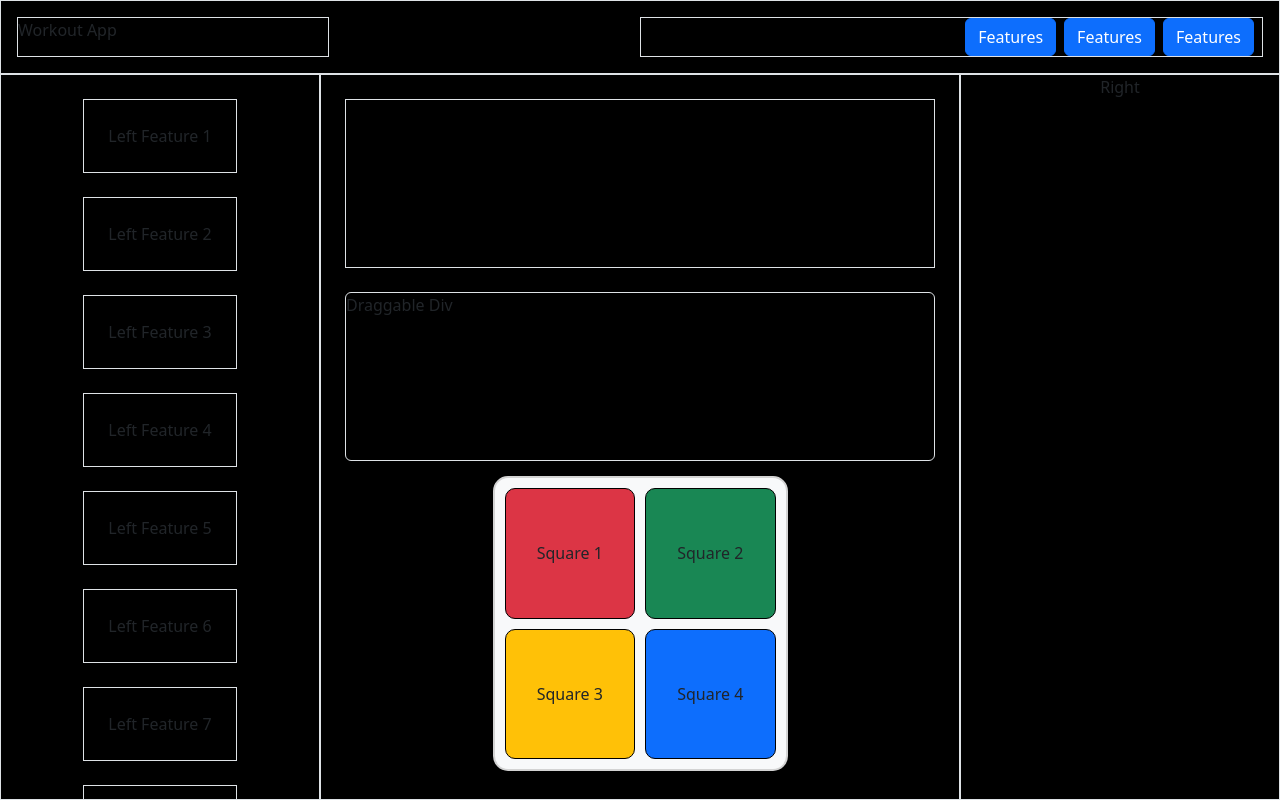
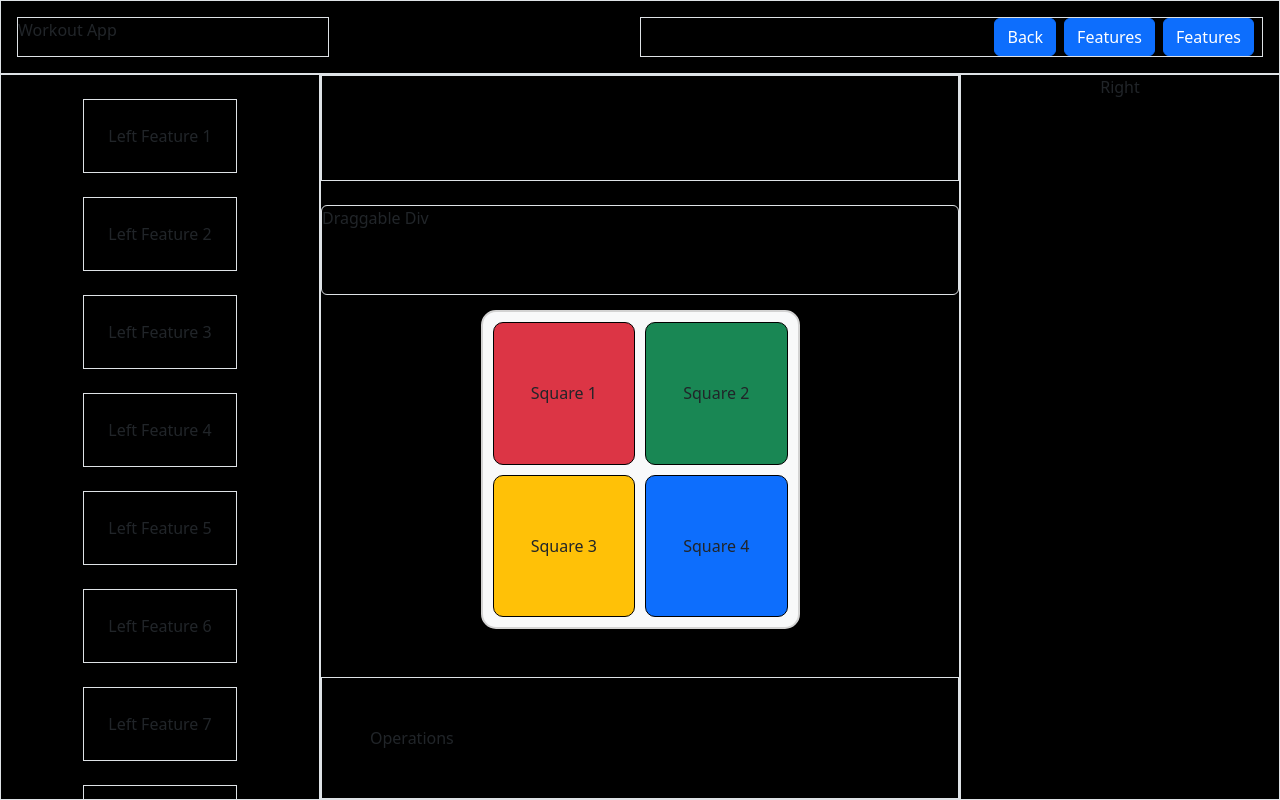
Before and after one commit to Pantaleon-Arkady/React-FrontEnd, a React (Vite) app: page /workout-app in a window 1280 px wide. Built offline with nearby package versions, Linux system fonts and the light colour scheme.

Commit message:
back button and main middle content div subject for fix on scroll ability

```diff
--- a/src/components/WorkoutApp.jsx
+++ b/src/components/WorkoutApp.jsx
@@ -1,4 +1,5 @@
 import { useState } from "react";
+import { Link } from "react-router-dom";
 
 function WorkoutApp() {
     const [dragged, setDragged] = useState(false);
@@ -92,16 +93,18 @@ function WorkoutApp() {
                     Workout App
                 </div>
                 <div className="w-50 border d-flex flex-row justify-content-end">
-                    <button className="btn btn-primary me-2">Features</button>
+                    <Link to="/" className="btn btn-primary me-2">
+                        Back
+                    </Link>
                     <button className="btn btn-primary me-2">Features</button>
                     <button className="btn btn-primary me-2">Features</button>
                 </div>
             </div>
             <div className="w-100 d-flex workout_contents">
-                <div className="w-25 border d-flex flex-column content_divs">
+                <div className="w-25 border content_divs">
                     {leftFeatures}
                 </div>
-                <div className="w-50 border content_divs p-4">
+                <div className="w-50 border content_divs">
                     <div
                         className="h-25 w-100 border p-3"
                         onDragOver={dragOver}
@@ -120,6 +123,10 @@ function WorkoutApp() {
                     <div className="main_square bg-light">
                         {squares}
                     </div>
+
+                    <div className="w-100 border mt-5 p-5">
+                        Operations
+                    </div>
                 </div>
                 <div className="w-25 border content_divs">Right</div>
             </div>
```
